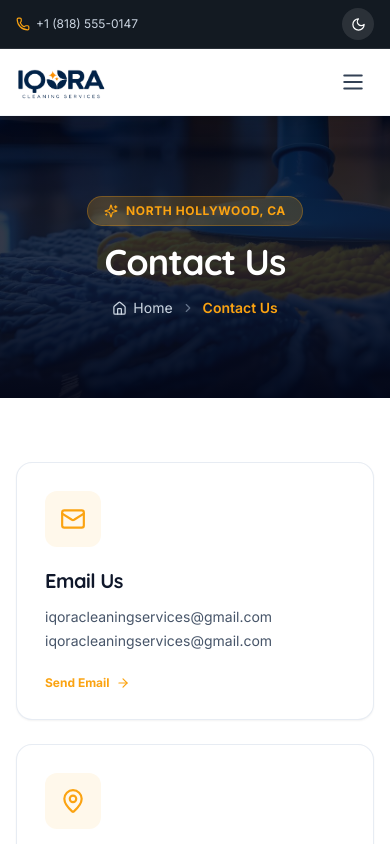
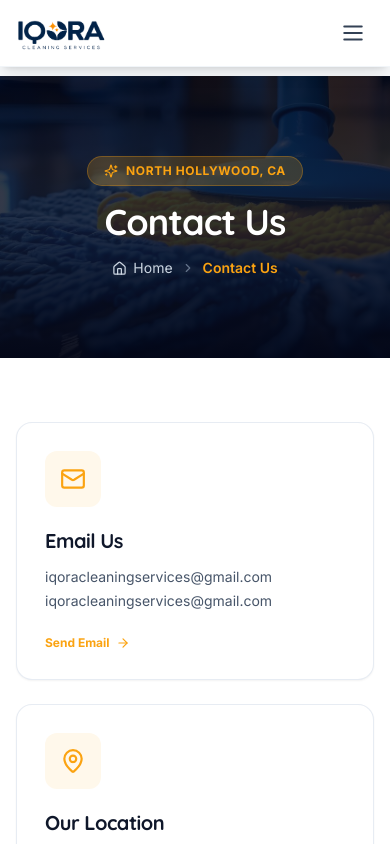
Before and after one commit to hamzagoraya/iqora, a React (Vite) app: page /contact-us in a window 390 px wide. Shown: the top 844 px of the page. Built offline with nearby package versions, Linux system fonts and the light colour scheme.

Commit message:
Improve responsive design across website

```diff
--- a/src/App.jsx
+++ b/src/App.jsx
@@ -31,28 +31,15 @@ import {
 } from './data/siteData';
 
 export default function App() {
-  /* =========================================================
-     THEME
-  ========================================================= */
-
   const [theme, setTheme] = useState(() => {
     return localStorage.getItem('iqora-theme') || 'light';
   });
 
-  /* =========================================================
-     QUOTE MODAL
-  ========================================================= */
-
   const [quoteModalOpen, setQuoteModalOpen] = useState(false);
-
-  /* =========================================================
-     GET CURRENT URL
-  ========================================================= */
 
   const getCurrentPath = () => {
     let path = window.location.pathname;
 
-    // Remove trailing slash except homepage
     if (path !== '/' && path.endsWith('/')) {
       path = path.slice(0, -1);
     }
@@ -63,10 +50,6 @@ export default function App() {
   const [currentPage, setCurrentPage] = useState(getCurrentPath());
 
   useRevealAnimations(currentPage);
-
-  /* =========================================================
-     THEME EFFECT
-  ========================================================= */
 
   useEffect(() => {
     const root = document.documentElement;
@@ -81,10 +64,6 @@ export default function App() {
 
     localStorage.setItem('iqora-theme', theme);
   }, [theme]);
-
-  /* =========================================================
-     BROWSER BACK / FORWARD
-  ========================================================= */
 
   useEffect(() => {
     const handlePopState = () => {
@@ -103,17 +82,9 @@ export default function App() {
     };
   }, []);
 
-  /* =========================================================
-     THEME TOGGLE
-  ========================================================= */
-
   const toggleTheme = () => {
     setTheme((prev) => (prev === 'light' ? 'dark' : 'light'));
   };
-
-  /* =========================================================
-     NAVIGATION
-  ========================================================= */
 
   const normalizeRoute = (path) => {
     if (!path) return path;
@@ -124,17 +95,12 @@ export default function App() {
       return MAIN_PAGE_ROUTES[normalized];
     }
 
-    if (normalized.startsWith('/')) {
-      // leave it as-is; preserve exact SEO URLs
-    } else if (normalized === 'home') {
-      normalized = '/';
-    } else if (normalized === 'about') {
-      normalized = '/about-us';
-    } else if (normalized === 'services') {
-      normalized = '/cleaning-services';
-    } else if (normalized === 'areas') {
-      normalized = '/areas-we-serve';
-    } else if (normalized === 'pricing') {
+    if (!normalized.startsWith('/')) {
+      if (normalized === 'home') normalized = '/';
+      else if (normalized === 'about') normalized = '/about-us';
+      else if (normalized === 'services') normalized = '/cleaning-services';
+      else if (normalized === 'areas') normalized = '/areas-we-serve';
+      else if (normalized === 'pricing') {
         normalized = '/cleaning-services-pricing';
       } else if (normalized === 'reviews') {
         normalized = '/our-reviews';
@@ -149,13 +115,16 @@ export default function App() {
       } else {
         normalized = `/${normalized}`;
       }
+    }
 
     if (normalized.startsWith('/service/')) {
       const servicePart = normalized.replace('/service/', '');
       const [serviceId, citySlug] = servicePart.split('/');
+
       if (citySlug) {
         return getServiceCityPath(serviceId, citySlug);
       }
+
       return getServicePath(serviceId);
     }
 
@@ -188,7 +157,6 @@ export default function App() {
     }
 
     window.history.pushState({}, '', normalizedPath);
-
     setCurrentPage(normalizedPath);
 
     window.scrollTo({
@@ -197,25 +165,11 @@ export default function App() {
     });
   };
 
-  /* =========================================================
-     COMMON PAGE PROPS
-  ========================================================= */
-
   const pageProps = {
     theme,
     onOpenQuote: () => setQuoteModalOpen(true),
     onNavigate: handleNavigate,
   };
-
-  /* =========================================================
-     SERVICE + CITY ROUTING
-
-     URL examples:
-
-     /carpet-cleaning-services-in-burbank
-     /upholstery-cleaning-services-in-glendale
-     /tile-and-grout-cleaning-services-in-pasadena
-  ========================================================= */
 
   const findServiceCityPage = (path) => {
     const serviceRoutes = [
@@ -254,18 +208,6 @@ export default function App() {
     return null;
   };
 
-  /* =========================================================
-     SPECIALTY ROUTING
-
-     URL examples:
-
-     /area-rug-cleaning-services
-     /mattress-cleaning-services
-     /leather-couch-cleaning-services
-     /scotchgard-protection-services
-     /curtain-cleaning-services
-  ========================================================= */
-
   const specialtyRoutes = {
     '/area-rug-cleaning-services': 'area-rug-cleaning',
     '/mattress-cleaning-services': 'mattress-cleaning',
@@ -274,22 +216,10 @@ export default function App() {
     '/curtain-cleaning-services': 'curtain-cleaning',
   };
 
-  /* =========================================================
-     RENDER PAGE
-  ========================================================= */
-
   const renderPage = () => {
-    /* =======================================================
-       HOME
-    ======================================================= */
-
     if (currentPage === '/') {
       return <HomePage {...pageProps} />;
     }
-
-    /* =======================================================
-       CORE PAGES
-    ======================================================= */
 
     if (currentPage === '/about-us') {
       return <AboutPage {...pageProps} />;
@@ -329,34 +259,20 @@ export default function App() {
       return <FAQPage {...pageProps} />;
     }
 
-    /* =======================================================
-       BLOG
-    ======================================================= */
-
     if (currentPage === '/blog') {
       return <BlogPage {...pageProps} />;
     }
 
     if (currentPage.startsWith('/blog/')) {
       const slug = currentPage.replace('/blog/', '');
-
       const post = getBlogPost(slug);
 
       if (!post) {
         return <HomePage {...pageProps} />;
       }
 
-      return (
-        <BlogPostPage
-          post={post}
-          {...pageProps}
-        />
-      );
+      return <BlogPostPage post={post} {...pageProps} />;
     }
-
-    /* =======================================================
-       SERVICE + CITY PAGES
-    ======================================================= */
 
     const serviceCityPage = findServiceCityPage(currentPage);
 
@@ -370,13 +286,8 @@ export default function App() {
       );
     }
 
-    /* =======================================================
-       SPECIALTY SERVICE PAGES
-    ======================================================= */
-
     if (specialtyRoutes[currentPage]) {
       const specialtyId = specialtyRoutes[currentPage];
-
       const specialty = getSpecialty(specialtyId);
 
       if (specialty) {
@@ -389,20 +300,11 @@ export default function App() {
       }
     }
 
-    /* =======================================================
-       UNKNOWN URL
-    ======================================================= */
-
     return <HomePage {...pageProps} />;
   };
 
-  /* =========================================================
-     APP LAYOUT
-  ========================================================= */
-
   return (
     <div className="min-h-screen bg-slate-50 dark:bg-dark-bg text-slate-900 dark:text-slate-100 font-sans transition-colors duration-300 flex flex-col justify-between">
-
       <Header
         theme={theme}
         toggleTheme={toggleTheme}
@@ -411,19 +313,18 @@ export default function App() {
         onNavigate={handleNavigate}
       />
 
+      <div className="h-[76px] lg:h-[116px]" aria-hidden="true" />
+
       <main className="flex-grow">
         {renderPage()}
       </main>
 
-      <Footer
-        onNavigate={handleNavigate}
-      />
+      <Footer onNavigate={handleNavigate} />
 
       <QuoteModal
         isOpen={quoteModalOpen}
         onClose={() => setQuoteModalOpen(false)}
       />
-
     </div>
   );
 }
--- a/src/components/Header.jsx
+++ b/src/components/Header.jsx
@@ -114,27 +114,9 @@ export default function Header({
   currentPage,
   onNavigate,
 }) {
-  const [isScrolled, setIsScrolled] = useState(false);
   const [mobileMenuOpen, setMobileMenuOpen] = useState(false);
   const [mobileSection, setMobileSection] = useState(null);
-
-  /*
-  |--------------------------------------------------------------------------
-  | Scroll Listener
-  |--------------------------------------------------------------------------
-  */
-
-  useEffect(() => {
-    const handleScroll = () => {
-      setIsScrolled(window.scrollY > 40);
-    };
-
-    window.addEventListener('scroll', handleScroll);
-
-    return () => {
-      window.removeEventListener('scroll', handleScroll);
-    };
-  }, []);
+  const navbarRef = React.useRef(null);
 
   // Close the mobile menu whenever the route/page changes.
   useEffect(() => {
@@ -162,6 +144,30 @@ export default function Header({
       document.body.style.overflow = '';
     };
   }, [mobileMenuOpen]);
+
+  useEffect(() => {
+    const updateContentOffset = () => {
+      const offset = navbarRef.current?.offsetHeight || 0;
+
+      document.documentElement.style.setProperty(
+        '--fixed-navbar-offset',
+        `${offset}px`
+      );
+    };
+
+    updateContentOffset();
+
+    const resizeObserver = new ResizeObserver(updateContentOffset);
+
+    if (navbarRef.current) resizeObserver.observe(navbarRef.current);
+    window.addEventListener('resize', updateContentOffset);
+
+    return () => {
+      resizeObserver.disconnect();
+      window.removeEventListener('resize', updateContentOffset);
+      document.documentElement.style.removeProperty('--fixed-navbar-offset');
+    };
+  }, []);
 
   /*
   |--------------------------------------------------------------------------
@@ -309,13 +315,13 @@ export default function Header({
   */
 
   return (
-    <header className="relative z-50 w-full">
+  <header className="fixed inset-x-0 top-0 z-[10000] isolate w-full bg-white dark:bg-dark-surface">
 
       {/* ================================================================
           TOP BAR
       ================================================================= */}
 
-      <div className="bg-secondary text-slate-300 text-xs py-2 border-b border-white/10">
+      <div className="hidden lg:block bg-secondary text-slate-300 text-xs py-2 border-b border-white/10">
 
         <div className="max-w-7xl mx-auto px-4 sm:px-6 lg:px-8 flex justify-between items-center">
 
@@ -417,23 +423,22 @@ export default function Header({
       ================================================================= */}
 
     <div
+  ref={navbarRef}
   className="
-    sticky
-    top-0
-    left-0
-    right-0
+    relative
     z-[100]
+    w-full
     bg-white
     dark:bg-dark-surface
     border-b
     border-slate-100
     dark:border-slate-800
     shadow-lg
-    py-3
   "
 >
 
-        <div className="max-w-7xl mx-auto px-4 sm:px-6 lg:px-8 flex items-center justify-between gap-4">
+<div className="max-w-7xl mx-auto px-4 sm:px-6 lg:px-8">
+  <div className="flex items-center justify-between gap-4 py-3">
 
           {/* ============================================================
               LOGO
@@ -989,21 +994,35 @@ export default function Header({
           </div>
 
         </div>
+          </div>
       {/* ================================================================
           MOBILE MENU
       ================================================================= */}
 
       {mobileMenuOpen && (
+        <>
+          <button
+            type="button"
+            aria-label="Close mobile menu"
+            onClick={() => {
+              setMobileMenuOpen(false);
+              setMobileSection(null);
+            }}
+            className="xl:hidden fixed inset-x-0 top-[76px] bottom-0 z-[9997] bg-black/40"
+          />
 
           <div
             id="mobile-navigation"
             className="
               xl:hidden
-      absolute
-      top-full
-      left-0
-      right-0
-      z-[110]
+              fixed
+              inset-x-0
+              top-[76px]
+              z-[9998]
+              w-full
+              max-h-[calc(100dvh-76px)]
+              overflow-y-auto
+              overscroll-contain
               bg-white
               dark:bg-dark-surface
               border-b
@@ -1011,10 +1030,8 @@ export default function Header({
               dark:border-slate-800
               px-4
               py-6
-      shadow-xl
+              shadow-2xl
               space-y-4
-      max-h-[80vh]
-      overflow-y-auto
             "
           >
 
@@ -1351,7 +1368,7 @@ export default function Header({
           </button>
 
           </div>
-
+        </>
       )}
 
       </div>
--- a/src/index.css
+++ b/src/index.css
@@ -1,6 +1,10 @@
 @tailwind base;
 @tailwind components;
 @tailwind utilities;
+
+/* =========================
+   Base Styles
+========================= */
 
 @layer base {
   *,
@@ -12,28 +16,59 @@
   html {
     scroll-behavior: smooth;
     font-family: 'Inter', sans-serif;
+    min-width: 0;
   }
 
   body {
     @apply bg-slate-50 text-slate-900 dark:bg-dark-bg dark:text-slate-100 transition-colors duration-300 antialiased;
+
     margin: 0;
+    min-height: 100vh;
+    width: 100%;
+    overflow-x: clip;
   }
 
   img {
+    display: block;
     max-width: 100%;
     height: auto;
   }
 
-  #root,
+  button,
+  a {
+    -webkit-tap-highlight-color: transparent;
+  }
+
+  button {
+    font: inherit;
+  }
+
+  #root {
+    min-width: 0;
+    min-height: 100vh;
+    width: 100%;
+    position: relative;
+  }
+
   main {
     min-width: 0;
+    width: 100%;
   }
 
-  h1, h2, h3, h4, h5, h6 {
+  h1,
+  h2,
+  h3,
+  h4,
+  h5,
+  h6 {
     font-family: 'Quicksand', 'Inter', sans-serif;
     @apply font-bold tracking-tight;
   }
 }
+
+/* =========================
+   Reusable Components
+========================= */
 
 @layer components {
   .badge-tag {
@@ -65,9 +100,15 @@
   }
 }
 
+/* =========================
+   Reveal Animations
+========================= */
+
 [data-reveal],
 [data-reveal-stagger] {
-  transition: opacity 700ms ease, transform 700ms cubic-bezier(0.22, 1, 0.36, 1);
+  transition:
+    opacity 700ms ease,
+    transform 700ms cubic-bezier(0.22, 1, 0.36, 1);
 }
 
 .motion-ready [data-reveal]:not(.is-visible) {
@@ -84,20 +125,48 @@
   animation: reveal-stagger 650ms cubic-bezier(0.22, 1, 0.36, 1) both;
 }
 
-.motion-ready [data-reveal-stagger].is-visible > *:nth-child(2) { animation-delay: 80ms; }
-.motion-ready [data-reveal-stagger].is-visible > *:nth-child(3) { animation-delay: 160ms; }
-.motion-ready [data-reveal-stagger].is-visible > *:nth-child(4) { animation-delay: 240ms; }
-.motion-ready [data-reveal-stagger].is-visible > *:nth-child(5) { animation-delay: 320ms; }
-.motion-ready [data-reveal-stagger].is-visible > *:nth-child(6) { animation-delay: 400ms; }
+.motion-ready [data-reveal-stagger].is-visible > *:nth-child(2) {
+  animation-delay: 80ms;
+}
+
+.motion-ready [data-reveal-stagger].is-visible > *:nth-child(3) {
+  animation-delay: 160ms;
+}
+
+.motion-ready [data-reveal-stagger].is-visible > *:nth-child(4) {
+  animation-delay: 240ms;
+}
+
+.motion-ready [data-reveal-stagger].is-visible > *:nth-child(5) {
+  animation-delay: 320ms;
+}
+
+.motion-ready [data-reveal-stagger].is-visible > *:nth-child(6) {
+  animation-delay: 400ms;
+}
 
 @keyframes reveal-stagger {
-  from { opacity: 0; transform: translateY(18px); }
-  to { opacity: 1; transform: translateY(0); }
+  from {
+    opacity: 0;
+    transform: translateY(18px);
+  }
+
+  to {
+    opacity: 1;
+    transform: translateY(0);
+  }
 }
 
 @keyframes hero-content-enter {
-  from { opacity: 0; transform: translateY(14px); }
-  to { opacity: 1; transform: translateY(0); }
+  from {
+    opacity: 0;
+    transform: translateY(14px);
+  }
+
+  to {
+    opacity: 1;
+    transform: translateY(0);
+  }
 }
 
 .hero-content-stagger {
@@ -117,19 +186,91 @@
 }
 
 @keyframes fade-in {
-  from { opacity: 0; }
-  to { opacity: 1; }
+  from {
+    opacity: 0;
+  }
+
+  to {
+    opacity: 1;
+  }
 }
 
 @keyframes modal-enter {
-  from { opacity: 0; transform: translateY(10px) scale(0.98); }
-  to { opacity: 1; transform: translateY(0) scale(1); }
+  from {
+    opacity: 0;
+    transform: translateY(10px) scale(0.98);
+  }
+
+  to {
+    opacity: 1;
+    transform: translateY(0) scale(1);
+  }
 }
 
 @keyframes slide-down {
-  from { opacity: 0; transform: translateY(-10px); }
-  to { opacity: 1; transform: translateY(0); }
+  from {
+    opacity: 0;
+    transform: translateY(-10px);
+  }
+
+  to {
+    opacity: 1;
+    transform: translateY(0);
+  }
 }
+
+/* =========================
+   Fixed Header Protection
+========================= */
+
+header.fixed {
+  position: fixed;
+  top: 0;
+  left: 0;
+  right: 0;
+  width: 100%;
+  z-index: 10000;
+  isolation: isolate;
+}
+
+/*
+  Prevent reveal animations from hiding
+  the fixed header or its children.
+*/
+header.fixed [data-reveal],
+header.fixed [data-reveal-stagger] {
+  opacity: 1 !important;
+  transform: none !important;
+  animation: none !important;
+}
+
+/* =========================
+   Marquee Animation
+========================= */
+
+@keyframes marquee {
+  0% {
+    transform: translateX(0%);
+  }
+
+  100% {
+    transform: translateX(-50%);
+  }
+}
+
+.animate-marquee {
+  display: flex;
+  width: 200%;
+  animation: marquee 20s linear infinite;
+}
+
+.animate-marquee:hover {
+  animation-play-state: paused;
+}
+
+/* =========================
+   Reduced Motion
+========================= */
 
 @media (prefers-reduced-motion: reduce) {
   html {
@@ -152,17 +293,16 @@
   }
 }
 
-@keyframes marquee {
-  0% { transform: translateX(0%); }
-  100% { transform: translateX(-50%); }
+/* =========================
+   Mobile Layout Safety
+========================= */
+
+@media (max-width: 1279px) {
+  body {
+    overflow-x: clip;
+  }
+
+  header.fixed {
+    isolation: isolate;
+  }
 }
-
-.animate-marquee {
-  display: flex;
-  width: 200%;
-  animation: marquee 20s linear infinite;
-}
-
-.animate-marquee:hover {
-  animation-play-state: paused;
-}
```
Lines whose indentation alone changed are shown as unchanged.
